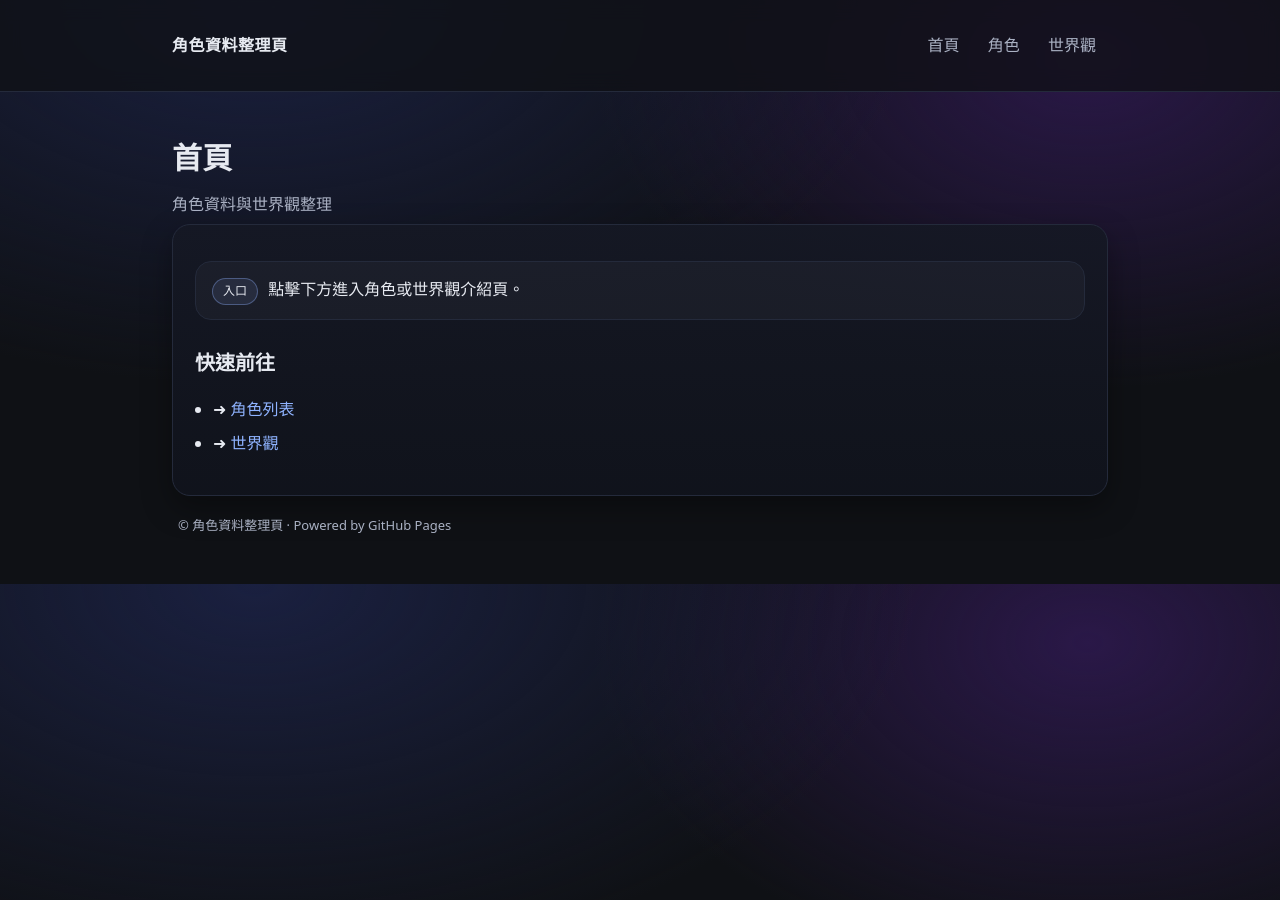
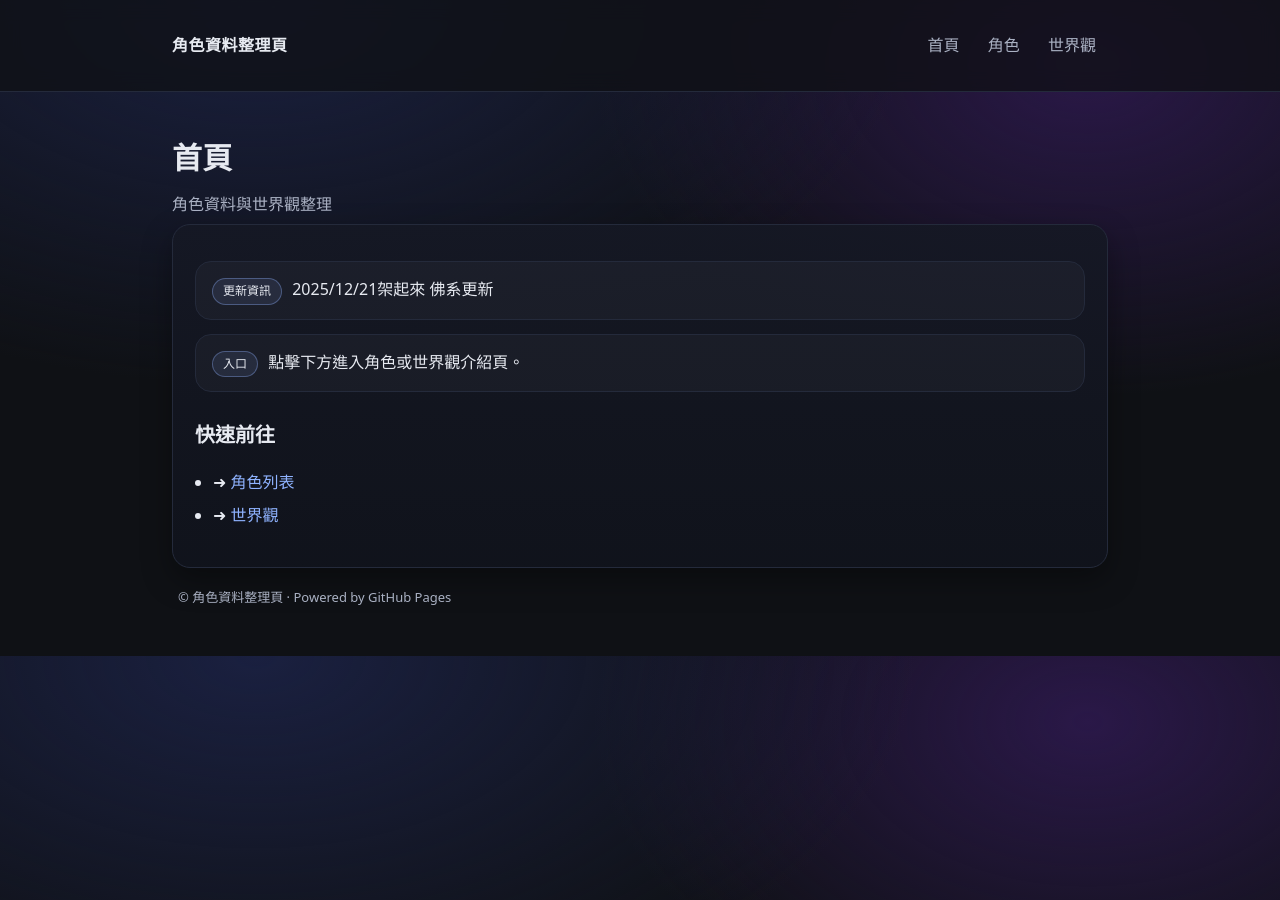
Before and after one commit to yoyoseal/char-archive, a Jekyll site: the page built from index.md, in a window 1280 px wide. Built offline with Jekyll 4.4.1, drawn with Linux system fonts in a browser that asks for light colours.

Commit message:
Update index.md

```diff
--- a/index.md
+++ b/index.md
@@ -2,6 +2,12 @@
 title: 首頁
 subtitle: 角色資料與世界觀整理
 ---
+<div class="card">
+  <span class="badge">更新資訊</span>
+  2025/12/21架起來
+  佛系更新
+</div>
+
 
 <div class="card">
   <span class="badge">入口</span>
@@ -9,5 +15,5 @@ subtitle: 角色資料與世界觀整理
 </div>
 
 ## 快速前往
-- ➜ [角色列表](/characters/)
-- ➜ [世界觀](/world/)
+- ➜ [角色列表](/char-archive/characters/)
+- ➜ [世界觀](/char-archive/world/)
```
